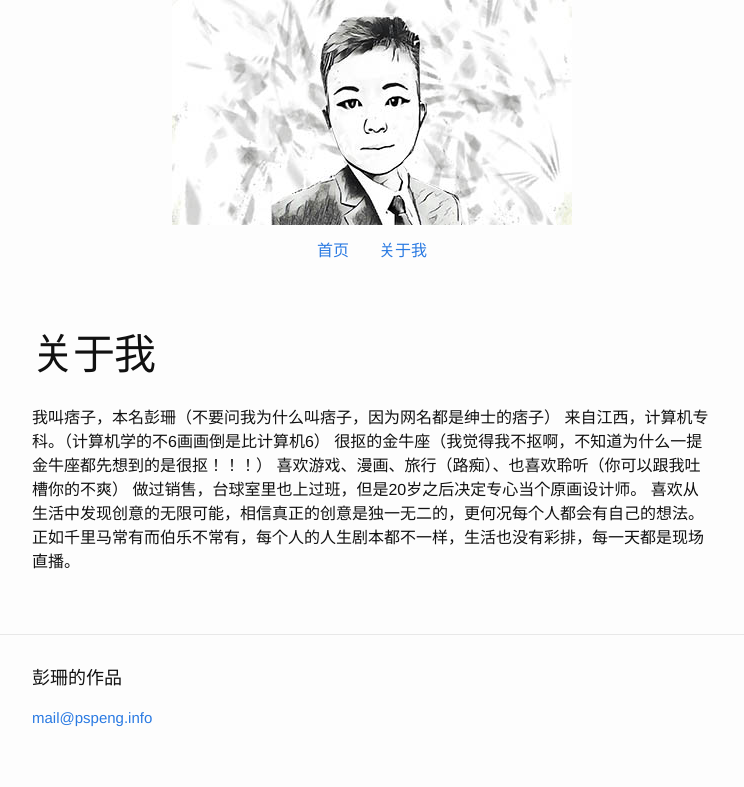
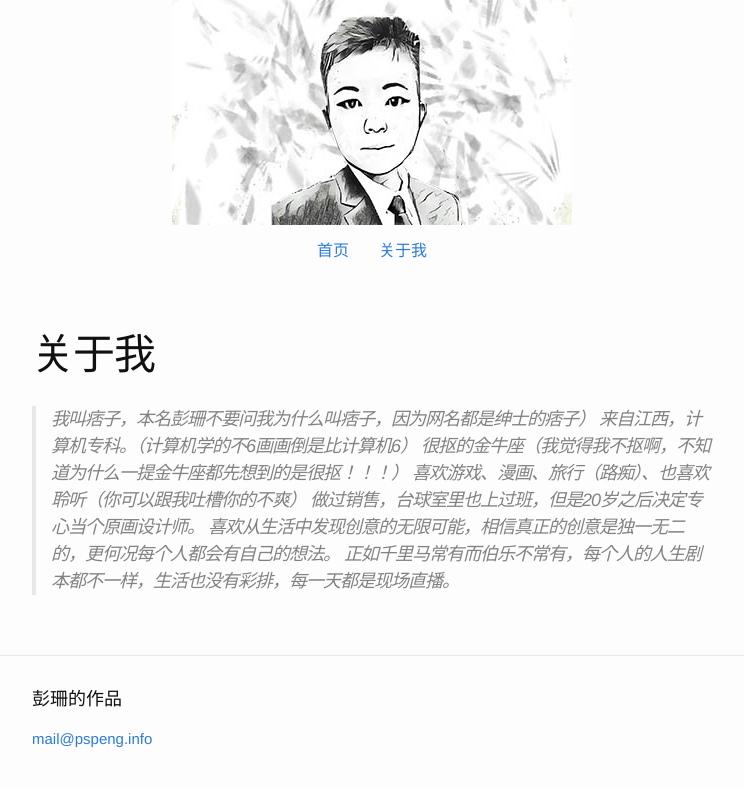
Before and after one commit to pengshan96/MyDesignBlog, a Jekyll site: the page built from about.md, in a window 1280 px wide. Shown: the top 787 px of the page, without its empty margins (268-1012 px from the left). Built offline with Jekyll 4.4.1, drawn with Linux system fonts in a browser that asks for light colours.

Commit message:
自我介绍

```diff
--- a/about.md
+++ b/about.md
@@ -3,10 +3,10 @@ layout: page
 title: 关于我
 permalink: /about/
 ---
-我叫痞子，本名彭珊（不要问我为什么叫痞子，因为网名都是绅士的痞子）
-来自江西，计算机专科。（计算机学的不6画画倒是比计算机6）
-很抠的金牛座（我觉得我不抠啊，不知道为什么一提金牛座都先想到的是很抠！！！）
-喜欢游戏、漫画、旅行（路痴）、也喜欢聆听（你可以跟我吐槽你的不爽）
-做过销售，台球室里也上过班，但是20岁之后决定专心当个原画设计师。
-喜欢从生活中发现创意的无限可能，相信真正的创意是独一无二的，更何况每个人都会有自己的想法。
-正如千里马常有而伯乐不常有，每个人的人生剧本都不一样，生活也没有彩排，每一天都是现场直播。
+>我叫痞子，本名彭珊不要问我为什么叫痞子，因为网名都是绅士的痞子）
+>来自江西，计算机专科。（计算机学的不6画画倒是比计算机6）
+>很抠的金牛座（我觉得我不抠啊，不知道为什么一提金牛座都先想到的是很抠！！！）
+>喜欢游戏、漫画、旅行（路痴）、也喜欢聆听（你可以跟我吐槽你的不爽）
+>做过销售，台球室里也上过班，但是20岁之后决定专心当个原画设计师。
+>喜欢从生活中发现创意的无限可能，相信真正的创意是独一无二的，更何况每个人都会有自己的想法。
+>正如千里马常有而伯乐不常有，每个人的人生剧本都不一样，生活也没有彩排，每一天都是现场直播。
```
